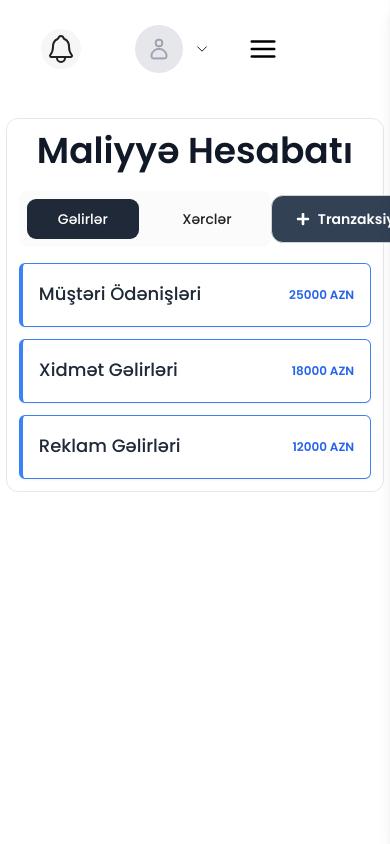
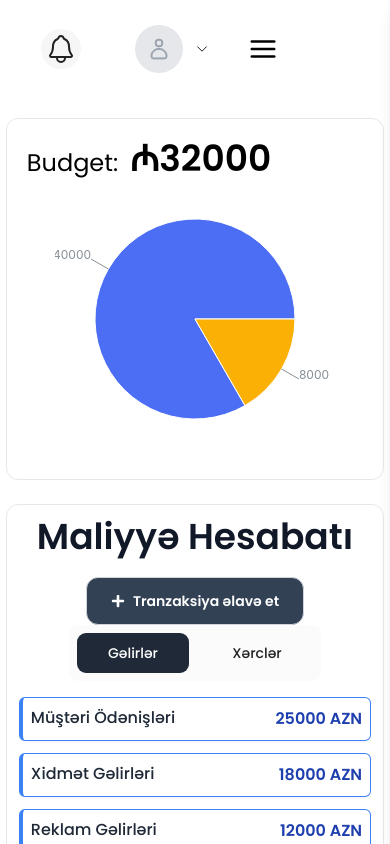
Before and after one commit to nihad-xalq/creatrax, a Next.js app: page /app/finances in a window 390 px wide. Built offline with nearby package versions, Linux system fonts and the light colour scheme.

Commit message:
finance page been improved

```diff
--- a/src/views/FinancesView.tsx
+++ b/src/views/FinancesView.tsx
@@ -83,11 +83,11 @@
   ];
 
   return (
-    <section className="financesSection flex flex-row justify-between items-start gap-6 w-full">
-      <div className="about_inner w-full border border-gray-200 rounded-[12px] p-3">
+    <section className="financesSection flex flex-col-reverse lg:flex-row justify-between items-start gap-6 w-full">
+      <div className="about_inner w-full lg:w-1/2 border border-gray-200 rounded-[12px] p-3">
         <PageTitle title="Maliyyə Hesabatı" />
 
-        <div className="flex flex-row items-center justify-between w-full mb-4">
+        <div className="flex flex-col-reverse lg:flex-row items-center justify-between w-full mb-4">
           {/* Tabs */}
           <div className="flex gap-3 bg-[rgba(251,251,251,1)] w-max px-2 py-2 rounded-[9px] mx-auto lg:mx-0">
             {tabs.map((tab) => (
@@ -190,14 +190,11 @@
                 title={item.title}
                 content={
                   <div>
-                    {/* <h2 className="text-lg font-medium text-gray-800 mb-0.5">
-                      {item.title}
-                    </h2> */}
-                    <p className="text-xs text-gray-600 mb-1">{item.content}</p>
-                    <div className="flex justify-between text-xs text-gray-700">
-                      <span>
-                        Məbləğ:{" "}
-                        <span className="text-blue-600 font-semibold">
+                    <p className="text-sm text-gray-600 mb-3">{item.content}</p>
+                    <div className="flex items-center justify-between text-gray-700">
+                      <span className="bg-blue-950 py-1 px-2 rounded-[6px] text-white">
+                        {/* Məbləğ:{" "} */}
+                        <span className="font-semibold">
                           {item.amount} AZN
                         </span>
                       </span>
@@ -205,17 +202,17 @@
                     </div>
                   </div>
                 }
-                btnStyle="bg-white p-2 rounded-md border-l-4 border-blue-500 shadow-sm hover:shadow-md transition duration-200 w-full h-full flex"
+                btnStyle="bg-white p-1 rounded-md border-l-4 border-blue-500 shadow-sm hover:shadow-md transition duration-200 w-full h-full flex"
                 triggerLabel={
                   <li
-                    className="p-2 w-full flex flex-row justify-between items-center"
+                    className="p-1 w-full flex flex-row justify-between items-center"
                   >
-                    <h2 className="text-lg font-medium text-gray-800 mb-0.5">
+                    <h2 className="text-base font-medium text-gray-800 mb-0.5">
                       {item.title}
                     </h2>
-                    <div className="flex justify-end text-xs text-gray-700 w-full">
+                    <div className="flex justify-end text-base text-gray-700 w-full">
                       <span>
-                        <span className="text-blue-600 font-semibold">
+                        <span className="text-blue-800 font-semibold">
                           {item.amount} AZN
                         </span>
                       </span>
```
